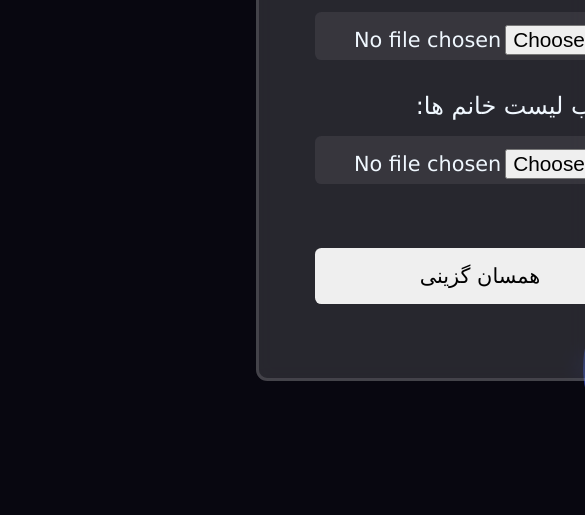
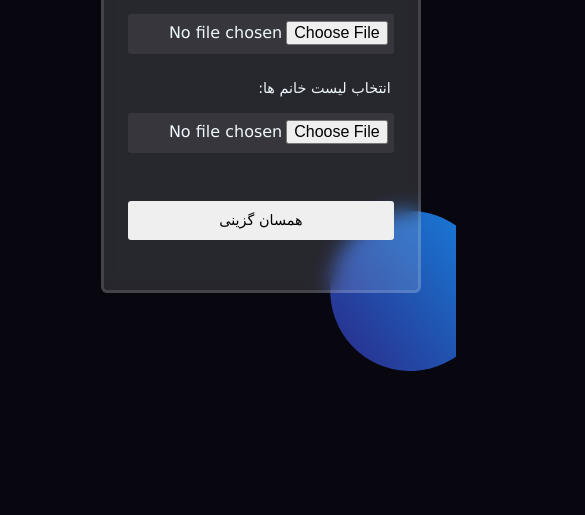
Before and after one commit to m1055ghanbari/matching_people, a website: page index.html in a window 390 px wide. Shown: the part 329-844 px from the top of the page, 585 px wide, since content can reach past the window. Drawn offline with Linux system fonts and the light colour scheme.

Commit message:
Update app.css

```diff
--- a/app.css
+++ b/app.css
@@ -95,3 +95,75 @@ input, button{
    backdrop-filter: blur(10px);
 
 }
+/* @media only screen and (max-width: 1200px) {
+    .container {
+        max-width: 960px;
+    }
+
+}
+
+@media only screen and (max-width: 992px) {
+    .container {
+        max-width: 720px;
+    }
+} */
+@media only screen and (max-width: 768px) {
+    .container {
+        max-width: 540px;
+    }
+    .circle_container{
+        rotate: 53deg;
+        gap: 21rem;
+    }
+    .circle_1,.circle_2{
+        width: 10rem;
+        height: 10rem;
+    }
+    .form_container{
+        width: 20rem;
+        height: 25rem;
+        padding: 2.5rem 1.5rem;
+        border: 0.2rem solid rgba(255, 255, 255, 0.13);
+        border-radius: 0.4rem;
+    }
+    .title{
+        font-size: 1.3rem;
+        margin-bottom: 1.2rem;
+    }
+    .label{
+        font-size: 0.9rem;
+        margin-right: 0.2rem;
+    }
+    .input{
+        width: 100%;
+        height: 2.5rem;
+        font-size: 1rem;
+        border-radius: 0.2rem;
+        padding: 0.4rem;
+        margin-bottom: 1.5rem;
+    }
+    .btn{
+        width: 100%;
+        font-size: 0.9rem;
+        padding: 0.7rem 0;
+        border-radius: 0.2rem;
+        margin: 1.5rem 0;
+    }
+    .result{
+        width: 34rem;
+    }
+    .result_pre{
+       font-size: 1rem;
+    }
+}
+@media only screen and (max-width: 576px) {
+    .container {
+        max-width: 100%;
+    }
+    .result{
+        width: 30rem;
+    }
+    .result_pre{
+       font-size: 0.8rem;
+    }
+}
```
